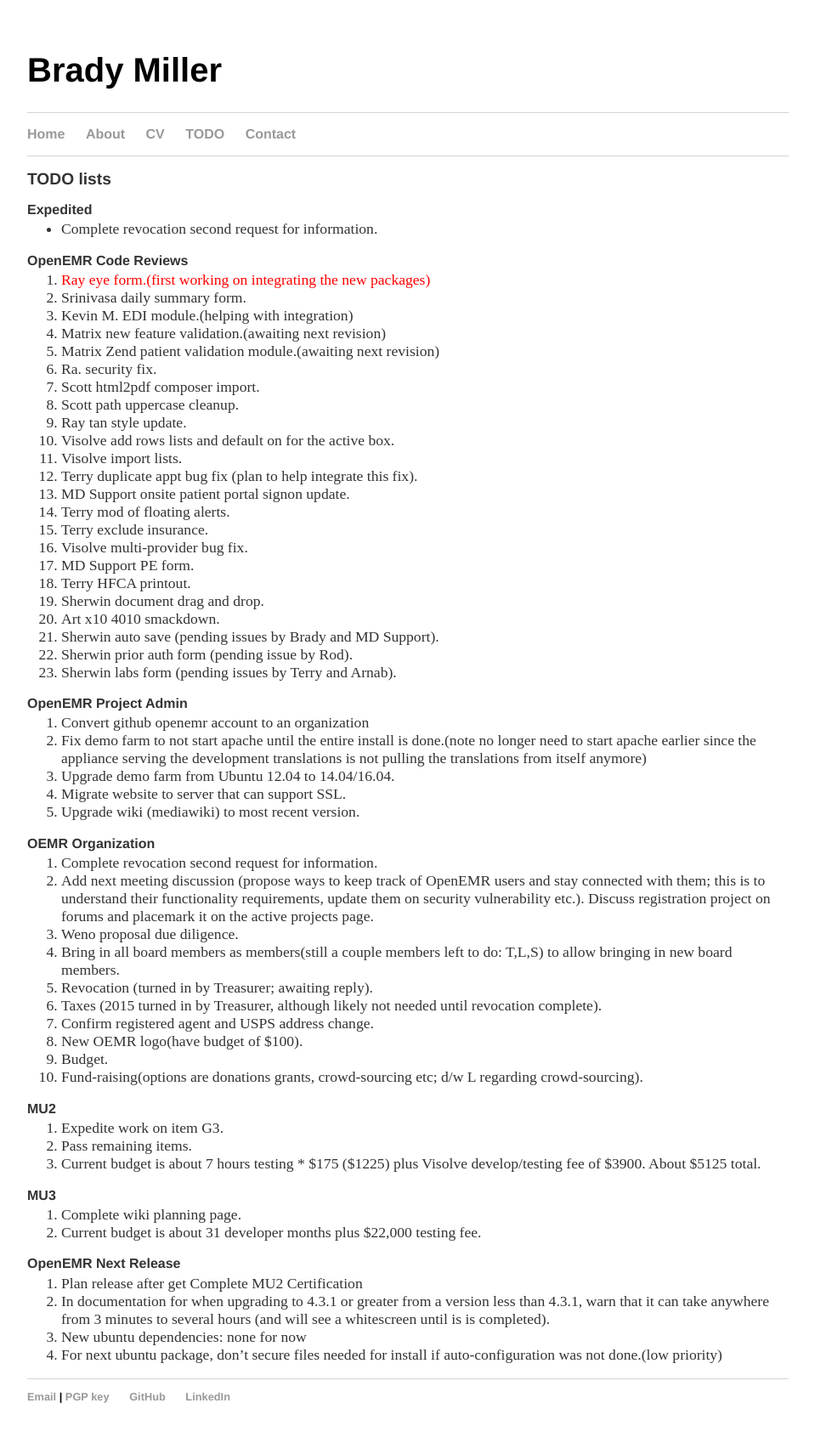
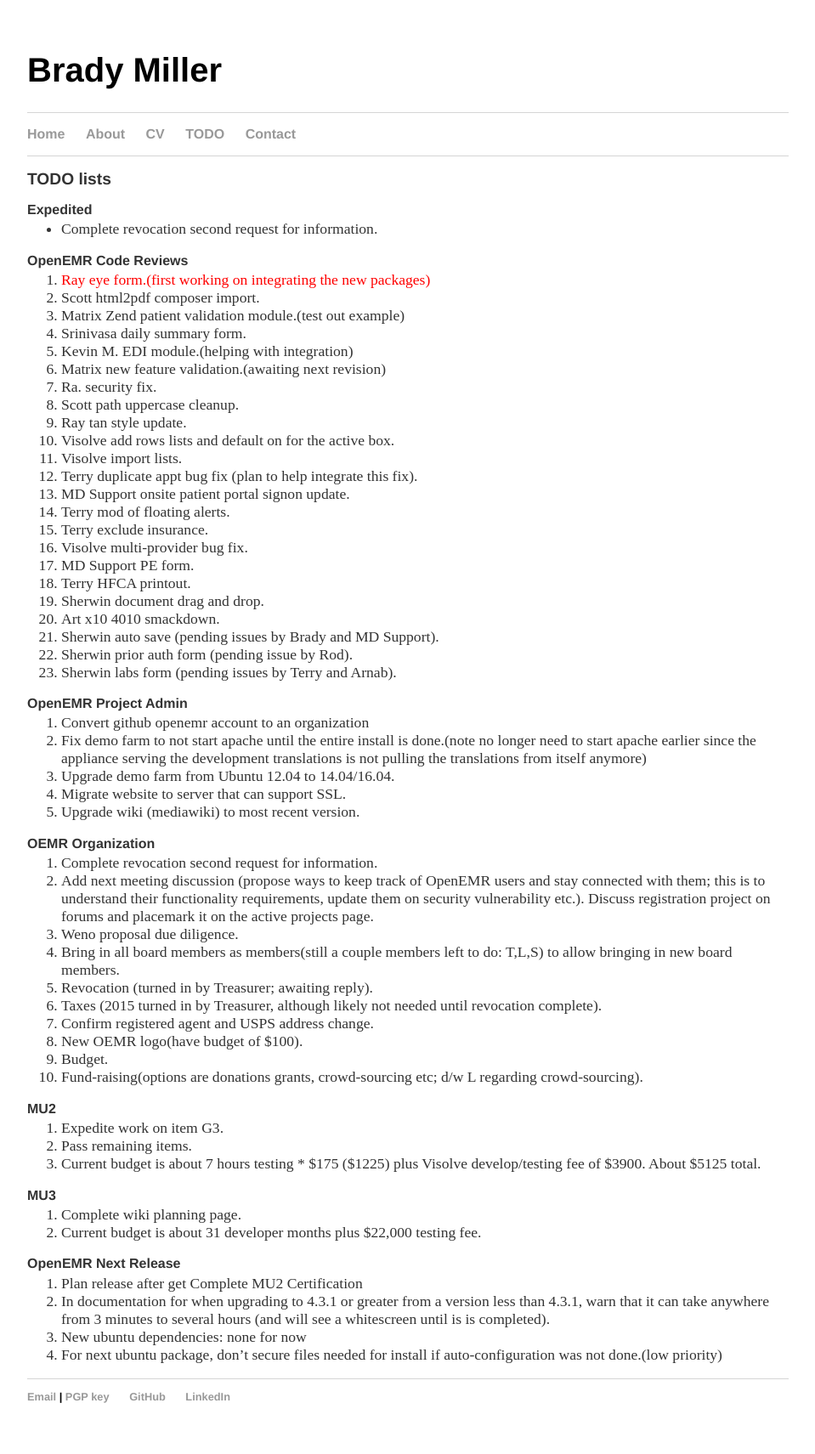
Before and after one commit to bradymiller/bradymiller.github.io, a Jekyll site: the page built from todo/index.md, in a window 1280 px wide. Shown: the whole page at 85% size, without its empty margins (160-1119 px from the left). Built offline with Jekyll 4.4.1, drawn with Linux system fonts in a browser that asks for light colours.

Commit message:
Update todo list

```diff
--- a/todo/index.md
+++ b/todo/index.md
@@ -8,12 +8,12 @@
 
 ### OpenEMR Code Reviews
 1. <span style="color: red">Ray eye form.(first working on integrating the new packages)</span>
+1. Scott html2pdf composer import.
+1. Matrix Zend patient validation module.(test out example)
 1. Srinivasa daily summary form.
 1. Kevin M. EDI module.(helping with integration)
 1. Matrix new feature validation.(awaiting next revision)
-1. Matrix Zend patient validation module.(awaiting next revision)
 1. Ra. security fix.
-1. Scott html2pdf composer import.
 1. Scott path uppercase cleanup.
 1. Ray tan style update.
 1. Visolve add rows lists and default on for the active box.
```
